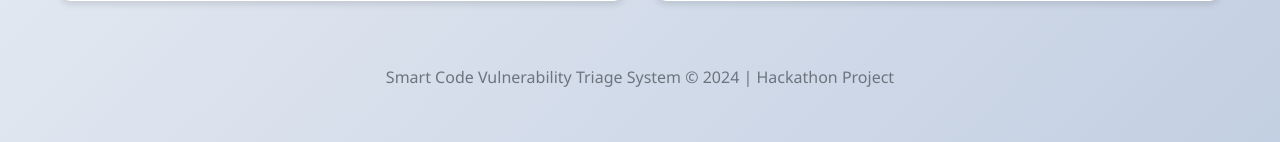
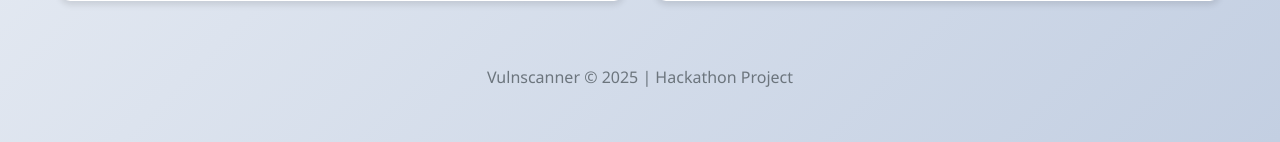
Before and after one commit to KuantumKnight/Vulnscanner, a Flask app: page / in a window 1280 px wide. Shown: the part 906-1048 px from the top of the page. Run offline with Flask 3, Linux system fonts and the light colour scheme.

Commit message:
Update index.html

```diff
--- a/templates/index.html
+++ b/templates/index.html
@@ -574,7 +574,7 @@
         </div>
 
         <div class="footer">
-            <p>Smart Code Vulnerability Triage System &copy; 2024 | Hackathon Project</p>
+            <p>Vulnscanner &copy; 2025 | Hackathon Project</p>
         </div>
     </div>
 
```
